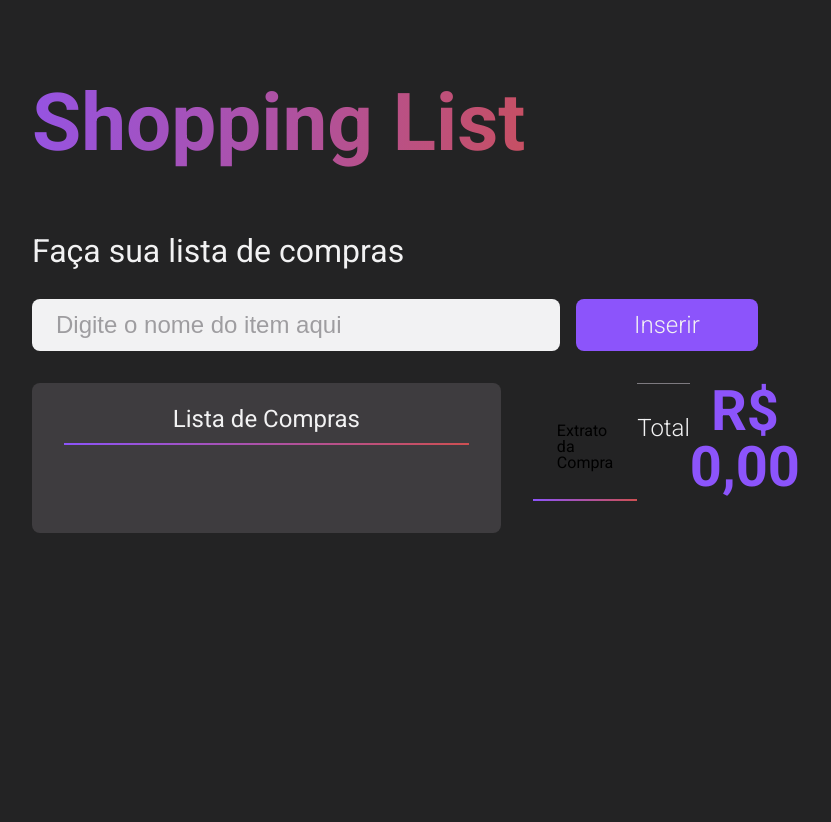
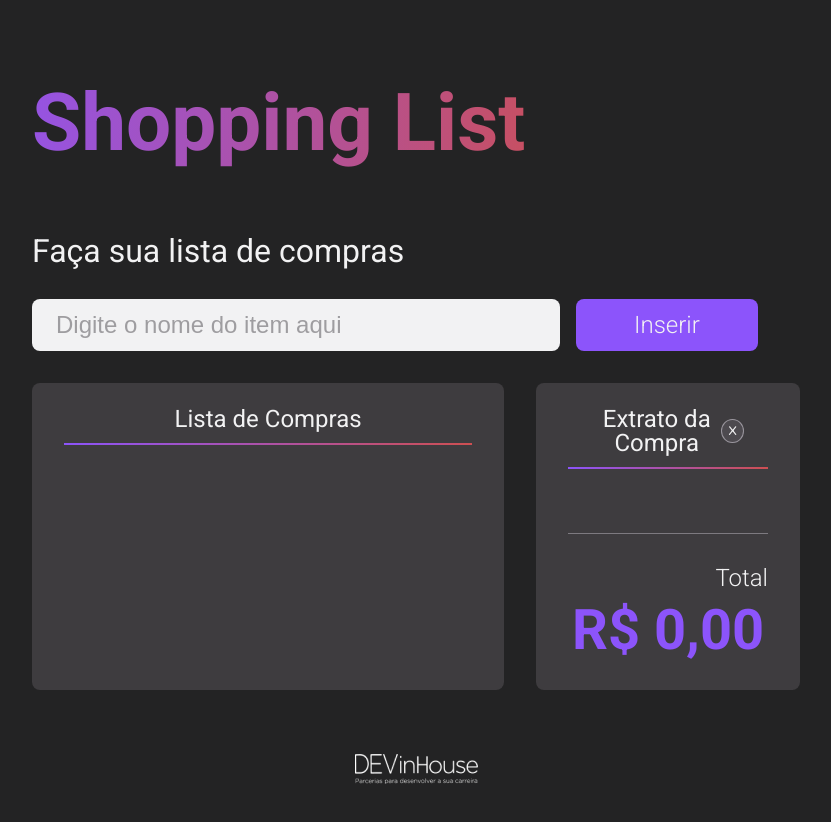
Before and after one commit to agnaldobrito/Modulo1-Projeto1, a plain HTML site: page index.html in a window 1280 px wide. Shown: the whole page, without its empty margins (224-1055 px from the left). Before the commit the page ends 800 px from the top, so only its background shows below. Drawn offline with Linux system fonts and the light colour scheme.

Commit message:
adicionando o botao de apagar o extrato

```diff
--- a/index.html
+++ b/index.html
@@ -15,7 +15,7 @@
       href="https://fonts.googleapis.com/css2?family=Comfortaa&family=Roboto:wght@300;400;700&display=swap"
       rel="stylesheet"
     />
-    <title>Projeto 1</title>
+    <title>Shopping List</title>
   </head>
   <body>
     <header>
@@ -41,15 +41,22 @@
           <ul class="list__box"></ul>
         </section>
 
-        <section class="total container">
-          <h2 class="statement__title">Extrato da Compra</h2>
+        <section class="statement container">
+          <div class="statement__title">
+            <h2 class="statement__title--name">Extrato da Compra</h2>
+            <button class="statement__title--btn">x</button>
+          </div>
           <ul class="statement__box"></ul>
-          <h2 class="total__title">Total</h2>
-          <div class="total__price">R$ 0,00</div>
+          <div class="total">
+            <h2 class="total__title">Total</h2>
+            <div class="total__price">R$ 0,00</div>
+          </div>
         </section>
       </div>
     </main>
-    <!-- <script src="./js/main.js" type="module"></script> -->
+    <footer>
+      <img src="./images/DevInHouse-logo.png" alt="logo da DevInHouse" />
+    </footer>
     <script src="./javascript/main.js" type="module"></script>
   </body>
 </html>
```
